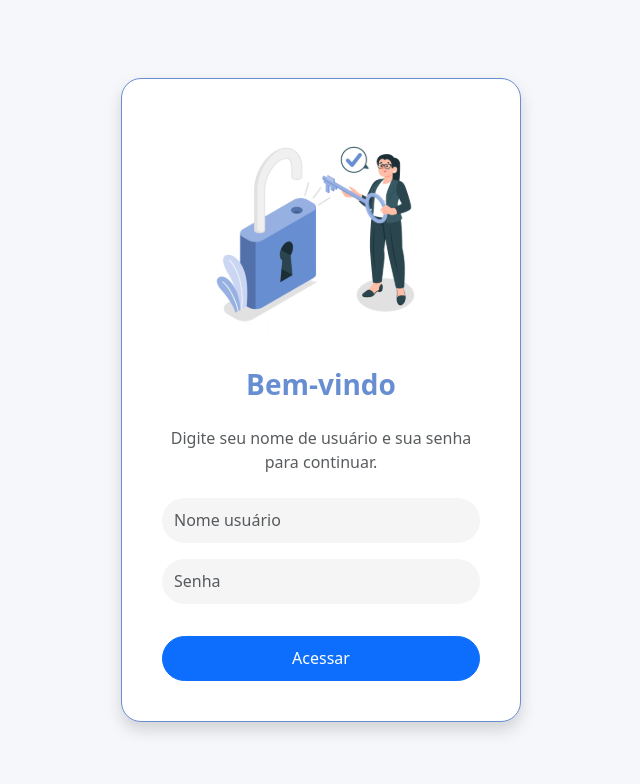
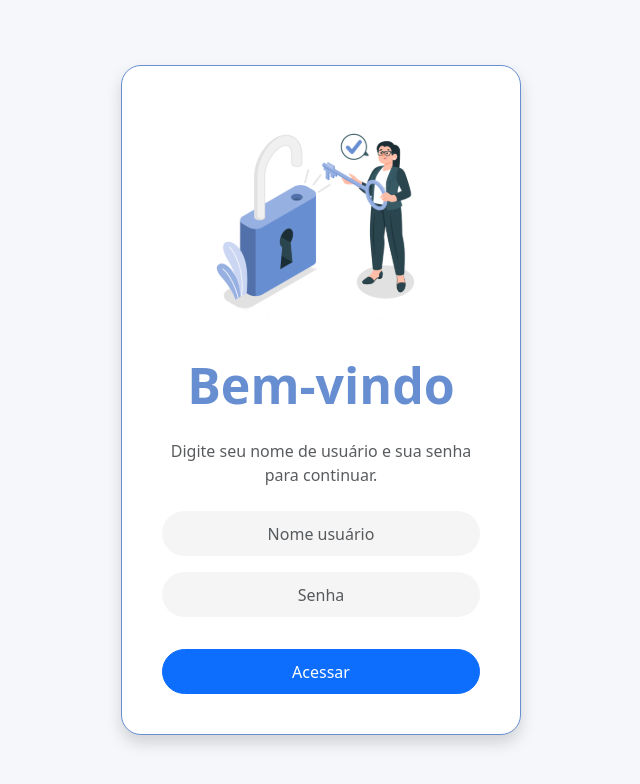
Before and after one commit to gmourar/IRenova-check, a React (Create React App) app: page / in a window 1280 px wide. Shown: the top 784 px of the page, without its empty margins (319-959 px from the left). Built offline with nearby package versions, Linux system fonts and the light colour scheme.

Commit message:
size fix - not complete

```diff
--- a/src/css/Login.css
+++ b/src/css/Login.css
@@ -13,22 +13,25 @@ body {
   }
 
   .login-img {
-    max-width: 280px;
+    max-width: 300px;
   }
 
   h3 {
     font-weight: bold;
     color: #688ed2;
+    font-size: 50px;
   }
 
   p {
-    color: #6c757d;
+    color: #abb4bb;
   }
 
   .form-control {
     background-color: #f5f5f5;
     border: none;
     height: 45px;
+    text-align: center;
+    color: #6c757d;
   }
 
   button {
```
